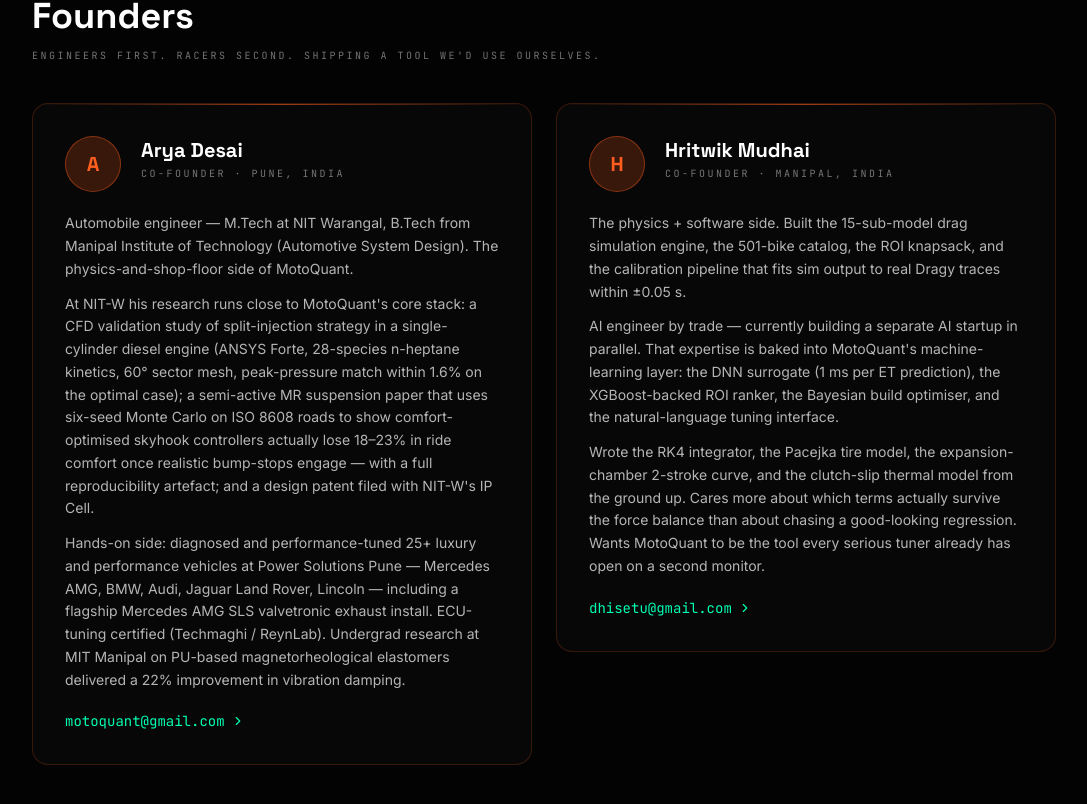
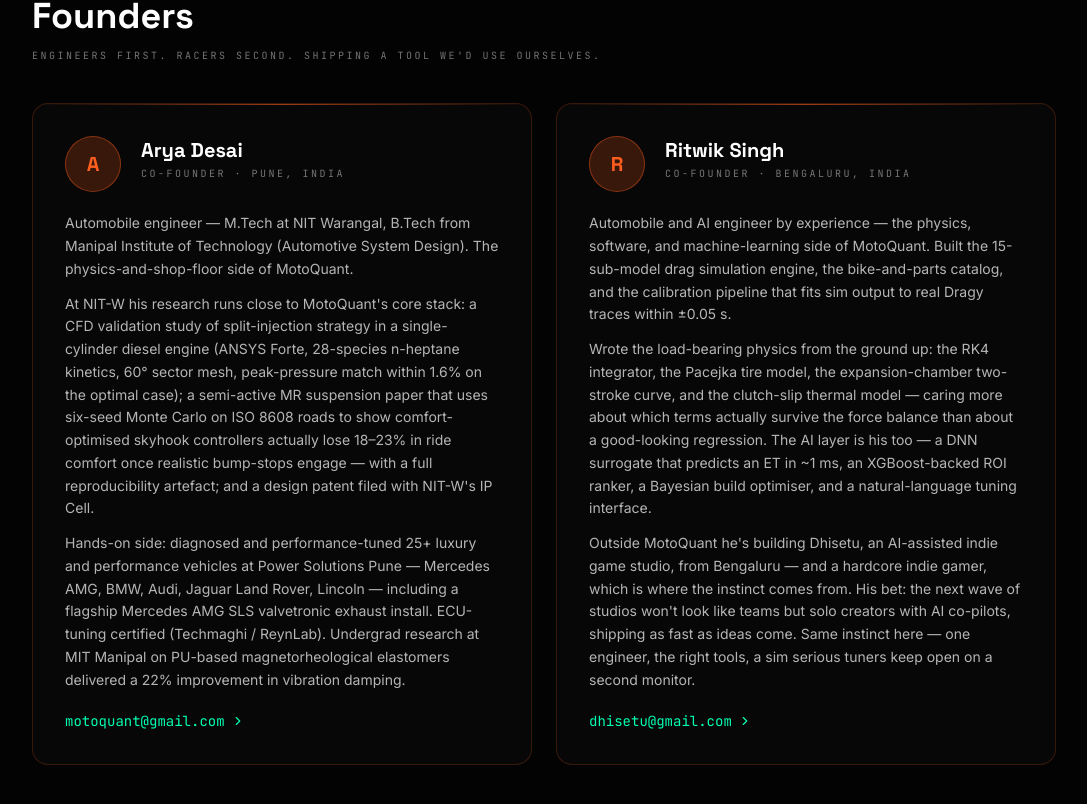
Before and after one commit to toto171/MotoQuant.in, a Next.js app in the folder web/: page /about in a window 1280 px wide. Shown: the part 1357-2161 px from the top of the page, without its empty margins (96-1183 px from the left). Built offline with nearby package versions, Linux system fonts and the light colour scheme; no server answers.

Commit message:
feat(web): About founders — Ritwik Singh co-founder, balanced bios, sync name site-wide

```diff
--- a/web/app/StructuredData.js
+++ b/web/app/StructuredData.js
@@ -29,7 +29,7 @@ export function organizationSchema() {
     description:
       'First-principles physics engine for motorcycle quarter-mile drag racing. Predict ET, compare builds, and quantify parts ROI for 501+ bikes.',
     foundingDate: '2025-11-01',
-    founder: { '@type': 'Person', name: 'Hritwik Mudhai' },
+    founder: { '@type': 'Person', name: 'Ritwik Singh' },
     sameAs: [
       'https://twitter.com/motoquant',
       'https://github.com/motoquant',
@@ -199,7 +199,7 @@ export function articleSchema({ title, description, slug, datePublished, dateMod
     dateModified: dateModified || datePublished,
     author: {
       '@type': 'Person',
-      name: 'Hritwik Mudhai',
+      name: 'Ritwik Singh',
       url: SITE_URL,
     },
     publisher: {
--- a/web/app/about/page.js
+++ b/web/app/about/page.js
@@ -184,15 +184,15 @@ export default function AboutPage() {
             </Reveal>
 
             <Reveal delay={0.08}>
-              <FounderCard initial="H" name="Hritwik Mudhai" role="Co-founder · Manipal, India" email="dhisetu@gmail.com">
+              <FounderCard initial="R" name="Ritwik Singh" role="Co-founder · Bengaluru, India" email="dhisetu@gmail.com">
                 <p>
-                  The physics + software side. Built the 15-sub-model drag simulation engine, the 501-bike catalog, the ROI knapsack, and the calibration pipeline that fits sim output to real Dragy traces within ±0.05 s.
+                  Automobile and AI engineer by experience — the physics, software, and machine-learning side of MotoQuant. Built the 15-sub-model drag simulation engine, the bike-and-parts catalog, and the calibration pipeline that fits sim output to real Dragy traces within ±0.05 s.
                 </p>
                 <p>
-                  AI engineer by trade — currently building a separate AI startup in parallel. That expertise is baked into MotoQuant&apos;s machine-learning layer: the DNN surrogate (1 ms per ET prediction), the XGBoost-backed ROI ranker, the Bayesian build optimiser, and the natural-language tuning interface.
+                  Wrote the load-bearing physics from the ground up: the RK4 integrator, the Pacejka tire model, the expansion-chamber two-stroke curve, and the clutch-slip thermal model — caring more about which terms actually survive the force balance than about a good-looking regression. The AI layer is his too — a DNN surrogate that predicts an ET in ~1 ms, an XGBoost-backed ROI ranker, a Bayesian build optimiser, and a natural-language tuning interface.
                 </p>
                 <p>
-                  Wrote the RK4 integrator, the Pacejka tire model, the expansion-chamber 2-stroke curve, and the clutch-slip thermal model from the ground up. Cares more about which terms actually survive the force balance than about chasing a good-looking regression. Wants MotoQuant to be the tool every serious tuner already has open on a second monitor.
+                  Outside MotoQuant he&apos;s building Dhisetu, an AI-assisted indie game studio, from Bengaluru — and a hardcore indie gamer, which is where the instinct comes from. His bet: the next wave of studios won&apos;t look like teams but solo creators with AI co-pilots, shipping as fast as ideas come. Same instinct here — one engineer, the right tools, a sim serious tuners keep open on a second monitor.
                 </p>
               </FounderCard>
             </Reveal>
--- a/web/app/layout.js
+++ b/web/app/layout.js
@@ -185,8 +185,8 @@ export const metadata = {
     'motorcycle calculator online',
     'free quarter mile simulator',
   ],
-  authors: [{ name: 'Hritwik Mudhai', url: SITE_URL }],
-  creator: 'Hritwik Mudhai',
+  authors: [{ name: 'Ritwik Singh', url: SITE_URL }],
+  creator: 'Ritwik Singh',
   publisher: 'MotoQuant Pro',
   category: 'Automotive Simulation',
   classification: 'Motorcycle Racing Simulation Software',
--- a/web/app/whitepaper/page.js
+++ b/web/app/whitepaper/page.js
@@ -188,7 +188,7 @@ const SECTIONS = [
     body: [
       'If you reference this whitepaper or use MotoQuant Pro outputs in your own analysis, please cite as:',
     ],
-    citation: 'Mudhai, H. & Desai, A. (2026). MotoQuant Pro: A first-principles drag-racing physics engine for motorcycles. Pune, India. https://motoquant.in/whitepaper',
+    citation: 'Singh, R. & Desai, A. (2026). MotoQuant Pro: A first-principles drag-racing physics engine for motorcycles. Pune, India. https://motoquant.in/whitepaper',
   },
 ];
 
@@ -307,7 +307,7 @@ export default function WhitepaperPage() {
               MotoQuant Pro:<br />A First-Principles Drag-Racing Physics Engine for Motorcycles
             </h1>
             <p className="text-white/60 text-base mb-2">
-              Hritwik Mudhai &nbsp;·&nbsp; Arya Desai
+              Ritwik Singh &nbsp;·&nbsp; Arya Desai
             </p>
             <p className="text-white/40 text-sm font-mono">
               MotoQuant Pro &middot; Pune, India &middot;{' '}
```
